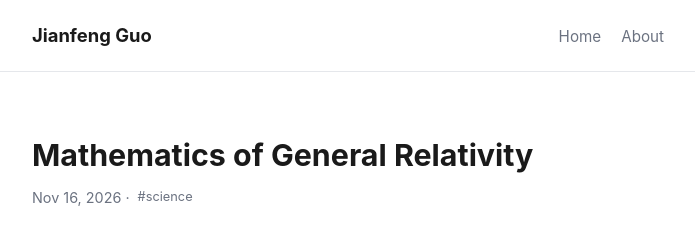
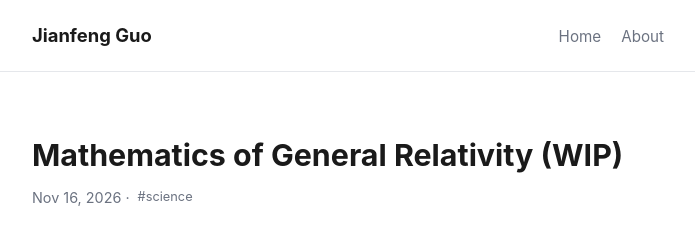
Before and after one commit to ultraspicy/ultraspicy.github.io, an Astro site: page /blog/general-relativity in a window 1280 px wide. Shown: the top 226 px of the page, without its empty margins (292-987 px from the left). Built offline with nearby package versions, Linux system fonts and the light colour scheme; Astro itself is replaced by a stand-in of ours; some packages are replaced by stand-ins of ours.

Commit message:
Minor change on GR and About cont

```diff
--- a/src/content/blog/general-relativity.md
+++ b/src/content/blog/general-relativity.md
@@ -1,5 +1,5 @@
 ---
-title: Mathematics of General Relativity
+title: Mathematics of General Relativity (WIP)
 description: understand General Relativity and its mathematical tools
 pubDate: 2026-11-16
 tags: [science]
```
